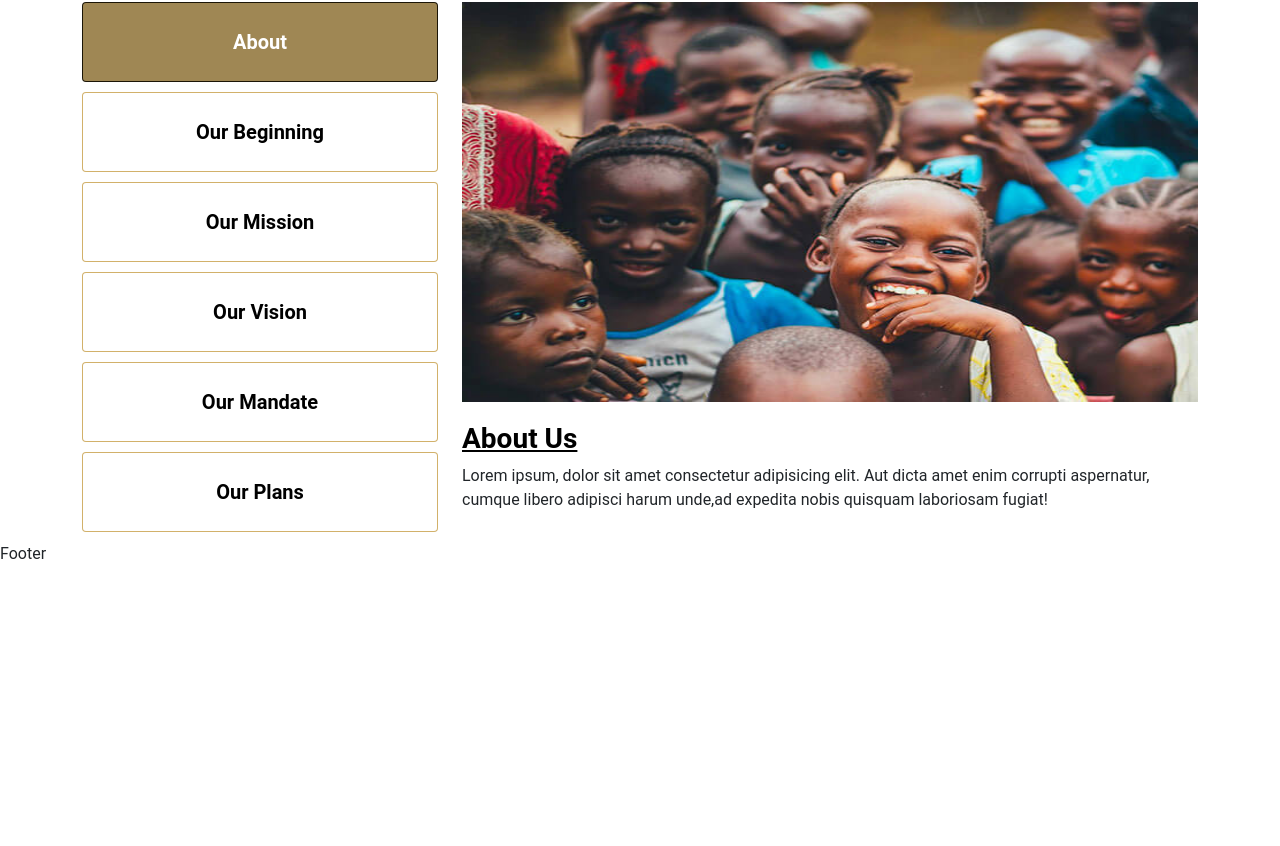
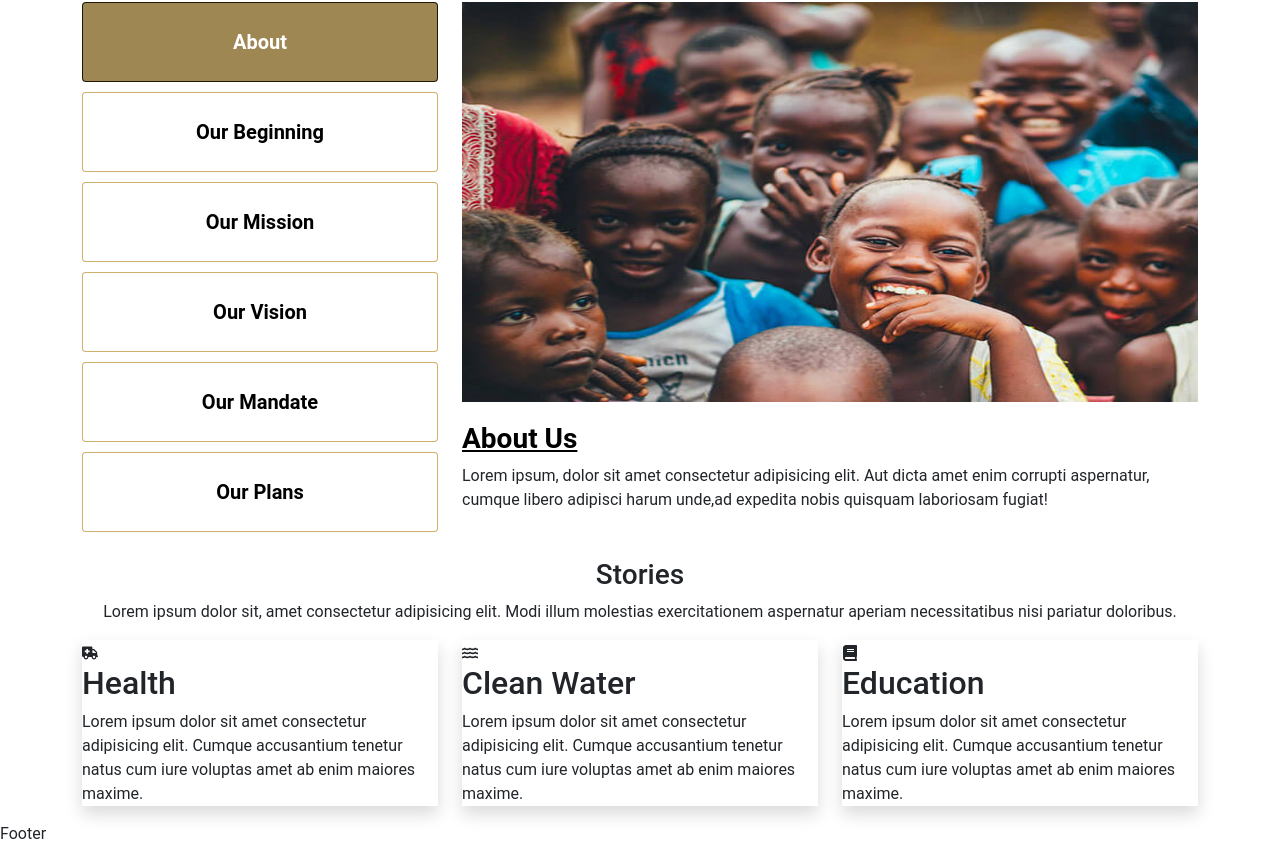
Before and after one commit to zeredogo/krypto-zone-charity, a React (Create React App) app: page / in a window 1280 px wide. Shown: the part 972-1818 px from the top of the page. Before the commit the page ends 1538 px from the top, so only its background shows below. Built offline with nearby package versions, Linux system fonts and the light colour scheme.

Commit message:
updating commit

```diff
--- a/src/App.js
+++ b/src/App.js
@@ -6,6 +6,7 @@ import Footer from './component/Footer';
 import Navbar from './component/Navbar';
 import Hero from './component/Hero';
 import About from './component/About';
+import Stories from './component/Stories';
 
 const App = () => {
   return (
@@ -13,6 +14,7 @@ const App = () => {
         <Navbar />
         <Hero />
         <About />
+        <Stories />
         <Footer />
     </section>
   )
--- a/src/component/Stories.jsx
+++ b/src/component/Stories.jsx
@@ -1,8 +1,59 @@
 import React from 'react'
+import { FaAmbulance, FaBook, FaWater } from 'react-icons/fa'
 
 const Stories = () => {
   return (
-    <div>Stories</div>
+    <section class="mt-3">
+        <div class="stories">
+          <div class="container">
+            <div class="section-title text-center">
+              <h3>Stories</h3>
+              <p>Lorem ipsum dolor sit, amet consectetur adipisicing
+                elit. Modi illum molestias exercitationem aspernatur
+                aperiam necessitatibus nisi pariatur doloribus. </p>
+            </div>
+
+            <div class="row">
+              <div class="col-md-4">
+                <div class="story-box overlay shadow">
+                  <div class="story-icon">
+                    <FaAmbulance />
+                  </div>
+                  <h2>Health</h2>
+                  <p>Lorem ipsum dolor sit amet consectetur adipisicing
+                     elit. Cumque accusantium tenetur natus cum
+                    iure voluptas amet ab enim maiores maxime.</p>
+                </div>
+              </div>
+
+              <div class="col-md-4">
+                <div class="story-box overlay shadow">
+                  <div class="story-icon">
+                    <FaWater />
+                  </div>
+                  <h2>Clean Water</h2>
+                  <p>Lorem ipsum dolor sit amet consectetur adipisicing
+                     elit. Cumque accusantium tenetur natus cum
+                    iure voluptas amet ab enim maiores maxime.</p>
+                </div>
+              </div>
+
+              <div class="col-md-4">
+                <div class="story-box overlay shadow">
+                  <div class="story-icon">
+                    <FaBook />
+                  </div>
+                  <h2>Education</h2>
+                  <p>Lorem ipsum dolor sit amet consectetur adipisicing
+                     elit. Cumque accusantium tenetur natus cum
+                    iure voluptas amet ab enim maiores maxime.</p>
+                </div>
+              </div>
+
+            </div>
+          </div>
+        </div>
+       </section>
   )
 }
 
```
